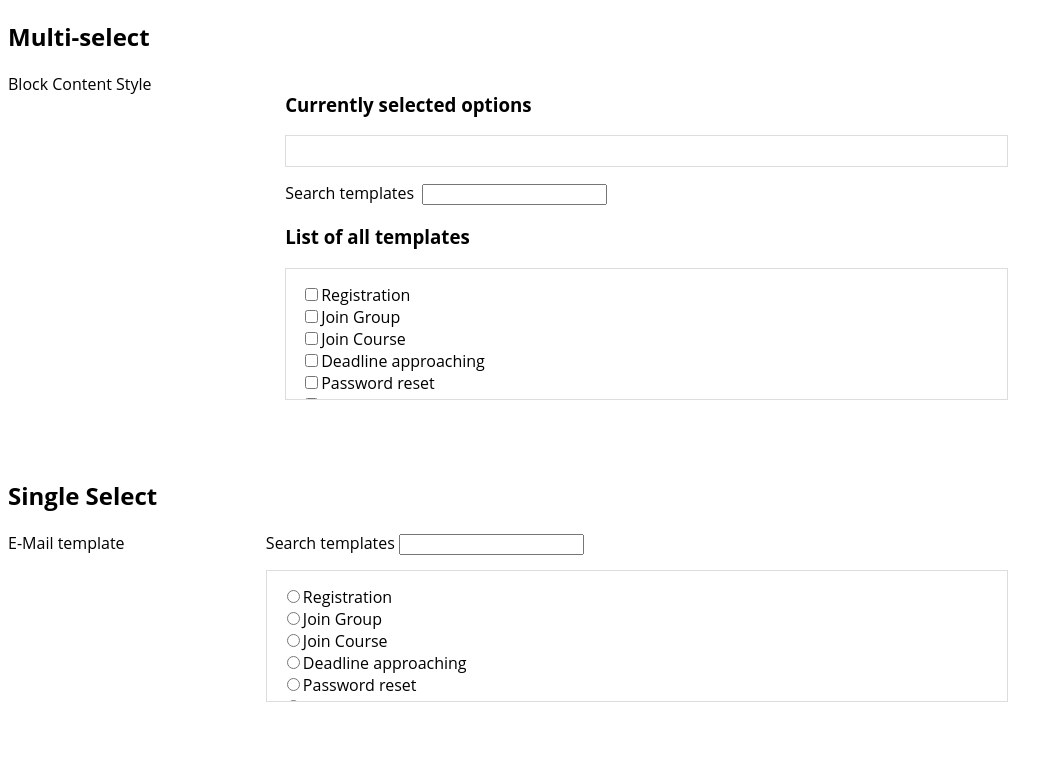
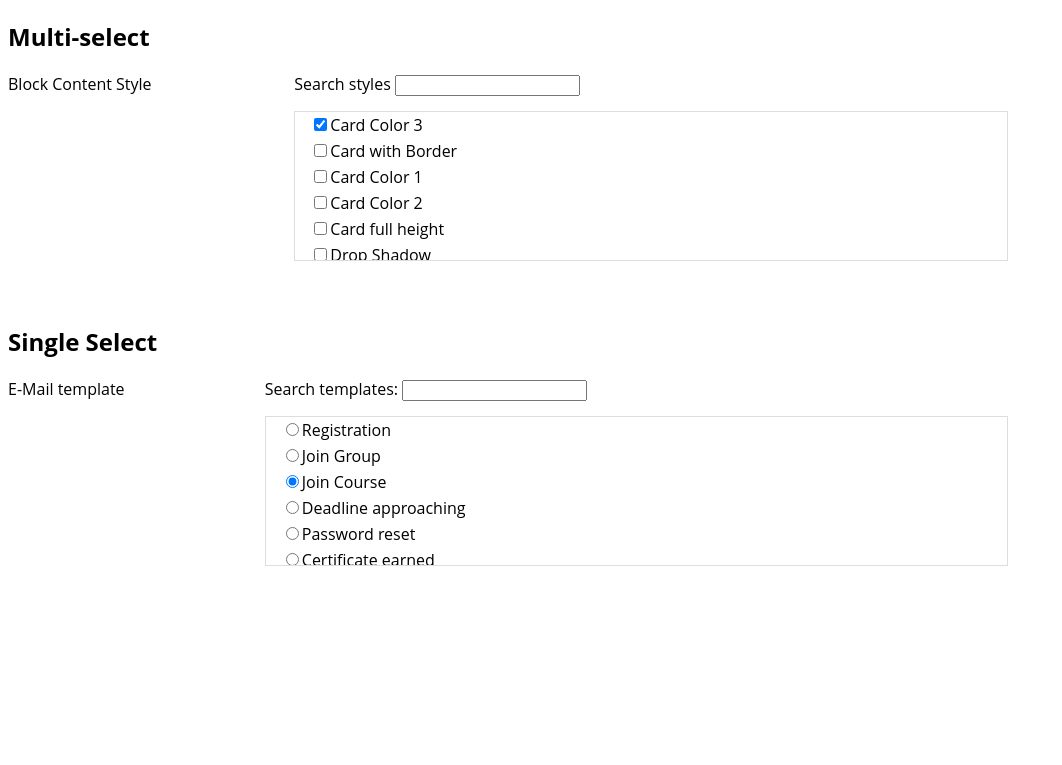
Before and after one commit to catenglaender/item-select-search, a plain HTML site: page index.html in a window 1280 px wide. Shown: the whole page, without its empty margins (0-1062 px from the left). Drawn offline with Linux system fonts and the light colour scheme.

Commit message:
refactoring

```diff
--- a/index.html
+++ b/index.html
@@ -13,31 +13,23 @@
     <div class="row">
       <div class="col col-flex-grow-1">Block Content Style</div>
       <div class="col col-flex-grow-3">
-        <h3 class="selected-header">Currently selected options</h3>
-        <ul class="select-multiple-selected-container">
-
-        </ul>
-        <div id="searchableMultiList">
-          <label for="filter-multi">Search templates&nbsp;</label>
-          <input class="filter-multi" type="text" class="filter">
-          <h3 class="list-header">List of all templates</h3>
-          <div class="select-multiple-container">
-            <div class="alert-no-results" style="display: none;">Your search had no results. Try another search term.
+        <div class="c-searchable-list" id="searchableMultiList">
+            <div class="c-searchable-list__searchbar">
+              <label for="filter-multi">Search styles</label>
+              <input id="filter-multi" type="text">
             </div>
-            <ul class="select-multiple-list">
-              <li class="select-multiple-item"><input class="checkbox" type="checkbox" value="616">Registration</li>
-              <li class="select-multiple-item"><input class="checkbox" type="checkbox" value="615">Join Group</li>
-              <li class="select-multiple-item"><input class="checkbox" type="checkbox" value="612">Join Course</li>
-              <li class="select-multiple-item"><input class="checkbox" type="checkbox" value="611">Deadline approaching
-              </li>
-              <li class="select-multiple-item"><input class="checkbox" type="checkbox" value="610">Password reset
-              </li>
-              <li class="select-multiple-item"><input class="checkbox" type="checkbox" value="609">Certificate earned
-              </li>
-              <li class="select-multiple-item"><input class="checkbox" type="checkbox" value="613">Certificate expired
-              </li>
-              <li class="select-multiple-item"><input class="checkbox" type="checkbox" value="614">Appointment reminder
-              </li>
+          <div class="c-searchable-list__body">
+            <div class="c-searchable-list__alert" style="display: none;">Your search had no results. Try another search term.
+            </div>
+            <ul class="c-searchable-list__list">
+              <li class="c-searchable-list__item"><label for="checkbox_1"><input class="checkbox" id="checkbox_1" type="checkbox" value="1">Card with Border</label></li>
+              <li class="c-searchable-list__item"><label for="checkbox_2"><input class="checkbox" id="checkbox_2" type="checkbox" value="2">Card Color 1</label></li>
+              <li class="c-searchable-list__item"><label for="checkbox_3"><input class="checkbox" id="checkbox_3" type="checkbox" value="3">Card Color 2</label></li>
+              <li class="c-searchable-list__item"><label for="checkbox_4"><input class="checkbox" id="checkbox_4" type="checkbox" value="4" checked>Card Color 3</label></li>
+              <li class="c-searchable-list__item"><label for="checkbox_5"><input class="checkbox" id="checkbox_5" type="checkbox" value="5">Card full height</label></li>
+              <li class="c-searchable-list__item"><label for="checkbox_6"><input class="checkbox" id="checkbox_6" type="checkbox" value="6">Drop Shadow</label></li>
+              <li class="c-searchable-list__item"><label for="checkbox_7"><input class="checkbox" id="checkbox_7" type="checkbox" value="7">Text Centered</label></li>
+              <li class="c-searchable-list__item"><label for="checkbox_8"><input class="checkbox" id="checkbox_8" type="checkbox" value="8">Text Right</label></li>
             </ul>
           </div>
         </div>
@@ -52,28 +44,24 @@
     <div class="row">
       <div class="col col-flex-grow-1">E-Mail template</div>
       <div class="col col-flex-grow-3">
-        <label for="filter-single">Search templates&nbsp;</label><input id="filter-single" type="text" class="filter">
-        <fieldset class="select-single-container">
-          <ul class="select-single-list">
-            <li class="select-single-item"><input class="checkbox" type="radio" name="single-group"
-                value="616">Registration</li>
-            <li class="select-single-item"><input class="checkbox" type="radio" name="single-group" value="615">Join
-              Group</li>
-            <li class="select-single-item"><input class="checkbox" type="radio" name="single-group" value="612">Join
-              Course</li>
-            <li class="select-single-item"><input class="checkbox" type="radio" name="single-group" value="611">Deadline
-              approaching</li>
-            <li class="select-single-item"><input class="checkbox" type="radio" name="single-group" value="610">Password
-              reset
-            </li>
-            <li class="select-single-item"><input class="checkbox" type="radio" name="single-group"
-                value="609">Certificate earned</li>
-            <li class="select-single-item"><input class="checkbox" type="radio" name="single-group"
-                value="613">Certificate expired</li>
-            <li class="select-single-item"><input class="checkbox" type="radio" name="single-group"
-                value="614">Appointment reminder</li>
-          </ul>
-        </fieldset>
+        <div class="c-searchable-list" id="searchableSingleList">
+          <div class="c-searchable-list__searchbar">
+            <label for="filter-multi">Search templates:</label>
+            <input id="filter-single" type="text">
+          </div>
+          <fieldset class="c-searchable-list__body">
+            <ul class="c-searchable-list__list">
+              <li class="c-searchable-list__item"><label for="radio-box_1"><input class="radio-box" id="radio-box_1" type="radio" name="radio-fieldset_1" value="1">Registration</li>
+              <li class="c-searchable-list__item"><label for="radio-box_2"><input class="radio-box" id="radio-box_2" type="radio" name="radio-fieldset_1" value="2">Join Group</li>
+              <li class="c-searchable-list__item"><label for="radio-box_3"><input class="radio-box" id="radio-box_3" type="radio" name="radio-fieldset_1" value="3" checked>Join Course</li>
+              <li class="c-searchable-list__item"><label for="radio-box_4"><input class="radio-box" id="radio-box_4" type="radio" name="radio-fieldset_1" value="4">Deadline approaching</li>
+              <li class="c-searchable-list__item"><label for="radio-box_5"><input class="radio-box" id="radio-box_5" type="radio" name="radio-fieldset_1" value="5">Password reset</li>
+              <li class="c-searchable-list__item"><label for="radio-box_6"><input class="radio-box" id="radio-box_6" type="radio" name="radio-fieldset_1" value="6">Certificate earned</li>
+              <li class="c-searchable-list__item"><label for="radio-box_7"><input class="radio-box" id="radio-box_7" type="radio" name="radio-fieldset_1" value="7">Certificate expired</li>
+              <li class="c-searchable-list__item"><label for="radio-box_8"><input class="radio-box" id="radio-box_8" type="radio" name="radio-fieldset_1" value="8">Appointment reminder</li>
+            </ul>
+          </fieldset>
+        </div>
       </div>
     </div>
   </div>
--- a/script.js
+++ b/script.js
@@ -1,38 +1,49 @@
+const searchbarInput = ".c-searchable-list__searchbar input";
+const componentBody = ".c-searchable-list__body";
+const list = ".c-searchable-list__list";
+const listItem = ".c-searchable-list__item";
+const listItemCheckbox = 'input';
+const checkedItemClass = 'selected';
+
+const ErrorHintMissingClass = 'Make sure HTML elements have the expected class names.'
+
 class SearchableList {
     /**
      * List that can be filtered by entering text into a searchbar
      * @param {string} containerID - the ID of the container with the search input and the list
-     * @param {string} searchbarInputClass - the ".classname" of the search input field
-     * @param {string} listClass - the ".classname" of the list
-     * @param {string} listItemsClass - the ".classname" of single list items
      * @param {boolean} animateHideShow - list items should (dis)appear with an animation true/false
      */
-    constructor(containerID, searchbarInputClass, listClass, listItemsClass, animateHideShow = true) {
-        // fetching the actual DOM elements relative to the ID container
-        const searchContainer = document.getElementById(containerID);
-        this.searchbarInput = searchContainer.querySelector(searchbarInputClass);
-        this.list = searchContainer.querySelector(listClass);
+    constructor(containerID, animateHideShow = true) {
+        try {
+            this.searchContainer = document.getElementById(containerID);
+            if (this.searchContainer == null) {
+                throw new ReferenceError(`Container element not found or ID not unique. ${ErrorHintMissingClass}`);
+            }
 
-        this.listItemsClass = listItemsClass;
-        this.selectableItems = Array.from(this.list.querySelectorAll(listItemsClass));
+            const htmlElementsToFetch = [
+                { name: "searchbarInput", selector: searchbarInput },
+                { name: "componentBody", selector: componentBody },
+                { name: "list", selector: list }
+            ];
 
-        // handling the searchbar filter
-        this.filterItemsWithSearchTerm = this.debounce(this.filterItemsWithSearchTerm.bind(this));
+            htmlElementsToFetch.forEach(element => {
+                this[element.name] = this.searchContainer.querySelector(element.selector);
+                if (this[element.name] === null) {
+                    throw new ReferenceError(`${element.name} element not found. ${ErrorHintMissingClass}`);
+                }
+            });
+
+            this.filterItemsSearch = this.filterItemsSearch.bind(this);
+            this.searchbarInput.addEventListener('input', this.filterItemsSearch);
+            this.selectableItems = Array.from(this.list.querySelectorAll(listItem));
+        } catch (e) {
+            console.error(e);
+        }
         this.animateHideShow = animateHideShow;
-        this.searchbarInput.addEventListener('input', this.filterItemsWithSearchTerm);
     }
 
-    debounce(func, delay) {
-        let timeoutId;
-        return function(...args) {
-            clearTimeout(timeoutId);
-            timeoutId = setTimeout(() => {
-                func.apply(this, args);
-            }, delay);
-        };
-    }
-
-    filterItemsWithSearchTerm(event) {
+    // methods for main class and all subclasses
+    filterItemsSearch(event) {
         const value = event.target.value.toLowerCase();
         this.selectableItems.forEach(container => {
             const itemText = container.textContent.toLowerCase();
@@ -59,61 +70,57 @@ class SearchableList {
             }
         });
     }
-}
 
-/**
- * When a radio or checkbox is checked, a class is applied to the container
- * @param {HTMLInputElement} inputEl - the radio or checkbox input element
- * @param {string} containerDiv - the CSS class of the expected container
- * @param {string} selectedClass - the name of the CSS class to be toggled on the container
- */
-const toggleClassOnContainerOfCheckedInput = (inputEl, containerDiv, selectedClass) => {
-    if (!(inputElement instanceof HTMLInputElement)) {
-        throw new TypeError('inputElement must be an instance of HTMLInputElement');
-    }
-    containerDiv = inputEl.closest(containerDiv);
-    if (inputEl.checked) {
-        containerDiv.classList.add(selectedClass);
-    } else {
-        containerDiv.classList.remove(selectedClass);
-    }
+    applyCheckedToItems = (container, checkbox, resetAllOthers) => {
+        if (resetAllOthers) {
+            this.selectableItems.forEach(otherContainer => {
+                if (otherContainer !== container) {
+                    otherContainer.classList.remove(checkedItemClass);
+                }
+            });
+        }
+        if (checkbox.checked) {
+            container.classList.add(checkedItemClass);
+        } else {
+            container.classList.remove(checkedItemClass);
+        }
+    };
+
+    // methods for subclasses
+    handleSelection = (checkboxOrRadioInput, resetAllOthers) => {
+        try {
+            this.selectableItems.forEach(container => {
+                const checkbox = container.querySelector(checkboxOrRadioInput);
+                this.applyCheckedToItems(container, checkbox, resetAllOthers);
+                checkbox.addEventListener('change', () => {
+                    this.applyCheckedToItems(container, checkbox, resetAllOthers);
+                    if (resetAllOthers) {
+                        this.componentBody.scroll({ top: 0, behavior: 'smooth' });
+                    }
+                });
+            });
+        } catch (error) {
+            console.error(`Error in handleSelection method. ${ErrorHintMissingClass}`, error);
+        }
+    };
 };
 
 class SearchableCheckableList extends SearchableList {
     /**
-     * List that can be filtered by entering text into a searchbar
+     * List of checkbox or radio items that can be filtered by entering text into a searchbar
      * @param {string} containerID - the ID of the container with the search input and the list
-     * @param {string} searchbarInputClass - the ".classname" of the search input field
-     * @param {string} listClass - the ".classname" of the list
-     * @param {string} listItemsClass - the ".classname" of single list items
      * @param {boolean} animateHideShow - list items should (dis)appear with an animation true/false
-     * @param {string} checkedItemClass - class name for an item when a checkbox or radio input is selected
+     * @param {boolean} resetAllOthers - remove "selected" class on all other items when a new item is selected (e.g. for radio buttons)
      */
-    constructor(containerID, searchbarInputClass, listClass, listItemsClass, checkedItemClass = 'selected') {
-        super(containerID, searchbarInputClass, listClass, listItemsClass);
-        this.selectableItems.forEach(container => {
-            const checkbox = container.querySelector('input');
-            checkbox.addEventListener('change', () => {
-                if (checkbox.checked) {
-                    container.classList.add(checkedItemClass);
-                } else {
-                    container.classList.remove(checkedItemClass);
-                }
-            });
-        });
+    constructor(containerID, animateHideShow = true, resetAllOthers = false) {
+        super(containerID, animateHideShow); // Call the super constructor to initialize this.list
+        this.handleSelection(listItemCheckbox, resetAllOthers);
     }
 }
 
-class SearchableRadioList extends SearchableList {
-    constructor(containerID, searchbarInputClass, listClass, listItemsClass) {
-        super(containerID, searchbarInputClass, listClass, listItemsClass);
-    }
-}
-
-
-
 document.addEventListener('DOMContentLoaded', () => {
-    new SearchableCheckableList('searchableMultiList', '.filter-multi', '.select-multiple-list', '.select-multiple-item');
+    new SearchableCheckableList('searchableMultiList', true, false);
+    new SearchableCheckableList('searchableSingleList', true, true);
 });
 
 
--- a/style.scss
+++ b/style.scss
@@ -1,9 +1,22 @@
 // ILIAS variable
 $il-margin-xlarge-vertical: 15px;
+$il-margin-xlarge-horizontal: 15px;
+$il-margin-small-vertical: 2px;
+$il-margin-small-horizontal: 2px;
 $il-main-border-color: #dddddd !default;
 $il-main-border: 1px solid $il-main-border-color !default;
 
+$bg-hover-highlight: #dddddd;
+
+$checked-on-top: true;
+
+$container-height: 150px;
+
 // reset browser
+* {
+    box-sizing: border-box;
+}
+
 ul {
     list-style: none;
     padding: 0;
@@ -34,30 +47,47 @@ body {
 
 // filterable select component
 
-.select-multiple-container,
-.select-multiple-selected-container {
-    border: $il-main-border;
-    padding: $il-margin-xlarge-vertical;
-    margin-bottom: $il-margin-xlarge-vertical;
-}
-
-.select-multiple-container,
-.select-single-container {
+.c-searchable-list {
+    &__body {
         margin-top: $il-margin-xlarge-vertical;
         border: $il-main-border;
-    padding: $il-margin-xlarge-vertical;
-    max-height: 100px;
+        // padding: $il-margin-xlarge-vertical;
+        height: $container-height;
         overflow-y: auto;
     }
 
-.select-multiple-list {
+    &__list {
         display: flex;
         flex-direction: column;
     }
 
-.select-multiple-item.selected {
-    order: 1;
-    animation-name: change-order;
+    &__item {
+        order: if($checked-on-top, 2, null);
+        height: auto;
+        // max-height, transform and transition duration should match JS
+        max-height: 900px;
+        transform: scale(1, 1);
+        transition: max-height .2s ease, scale .1s ease;
+        overflow: hidden;
+        transition: .5s;
+        transform-origin: top;
+
+        label {
+            display: block;
+            width: 100%;
+            padding-left: $il-margin-xlarge-horizontal;
+            padding-right: $il-margin-xlarge-horizontal;
+            padding-top: $il-margin-small-vertical;
+            padding-bottom: $il-margin-small-vertical;
+        }
+
+        &:hover label {
+            background-color: $bg-hover-highlight;
+        }
+
+        &.selected {
+            order: if($checked-on-top, 1, null);
+            animation-name: change-order-push-up;
             animation-duration: .4s;
             animation-timing-function: ease;
             animation-delay: 0s;
@@ -65,103 +95,41 @@ body {
             animation-direction: normal;
             animation-fill-mode: none;
         }
-
-/*
-.fade-out-up {
-    animation-name: fade-out-up;
-    animation-duration: .2s;
-    animation-timing-function: ease;
-    animation-delay: 0s;
-    animation-iteration-count: 1;
-    animation-direction: normal;
-    animation-fill-mode: none;
     }
-*/
-.select-multiple-item {
-    order: 2;
-    height: auto;
-    // max-height, transform and transition duration should match the JS
-    max-height: 900px;
-    transform: scale(1,1);
-    transition: max-height .2s ease, scale .1s ease;
-    overflow: hidden;
-    transition: .5s;
-    transform-origin: top;
-}
-
-/* SINGLE SELECT */
-
-fieldset {
-    border: none;
-    margin: 0;
-    padding: 0;
-}
-
-.select-single-list {
-    display: flex;
-    flex-direction: column;
-}
-
-.select-single-item {
-    order: 2;
-    transition: .5s;
-    transform-origin: top;
-}
-
-.select-single-item.selected {
-    order: 1;
-    animation-name: change-order;
-    animation-duration: .4s;
-    animation-timing-function: ease;
-    animation-delay: 0s;
-    animation-iteration-count: 1;
-    animation-direction: normal;
-    animation-fill-mode: none;
 }
 
 /* animations */
 
-@keyframes fade-up {
+@keyframes change-order-push-up {
     0% {
-        transform:translateY(10px);
-        opacity:0;
-    }
-    100% {
-        transform:translateY(0px);
-        opacity:1;
+        @if $checked-on-top {
+            transform: translateY(0px);
+            opacity: 1;
+            order: 2;
         }
     }
 
-@keyframes fade-out-up {
-    0% {
-        transform:translateY(0px);
-        opacity:1;
-    }
-    100% {
-        transform:translateY(-10px);
-        opacity:0;
+    50% {
+        @if $checked-on-top {
+            transform: translateY(-10px);
+            opacity: 0;
+            order: 2;
         }
     }
 
-@keyframes change-order {
-    0% {
-        transform:translateY(0px);
-        opacity:1;
-        order:2;
-    }
-    50% {
-        transform:translateY(-10px);
-        opacity:0;
-        order:2;
-    }
     51% {
-        transform:translateY(10px);
-        opacity:0;
-        order:1;
-    }
-    100% {
-        transform:translateY(0px);
-        opacity:1;
-        order:1;
+        @if $checked-on-top {
+            transform: translateY(10px);
+            opacity: 0;
+            order: 1;
         }
     }
+
+    100% {
+        @if $checked-on-top {
+            transform: translateY(0px);
+            opacity: 1;
+            order: 1;
+        }
+    }
+}
```
Also changed, not shown: style.css, 1 other file. Lines whose indentation alone changed are shown as unchanged.
